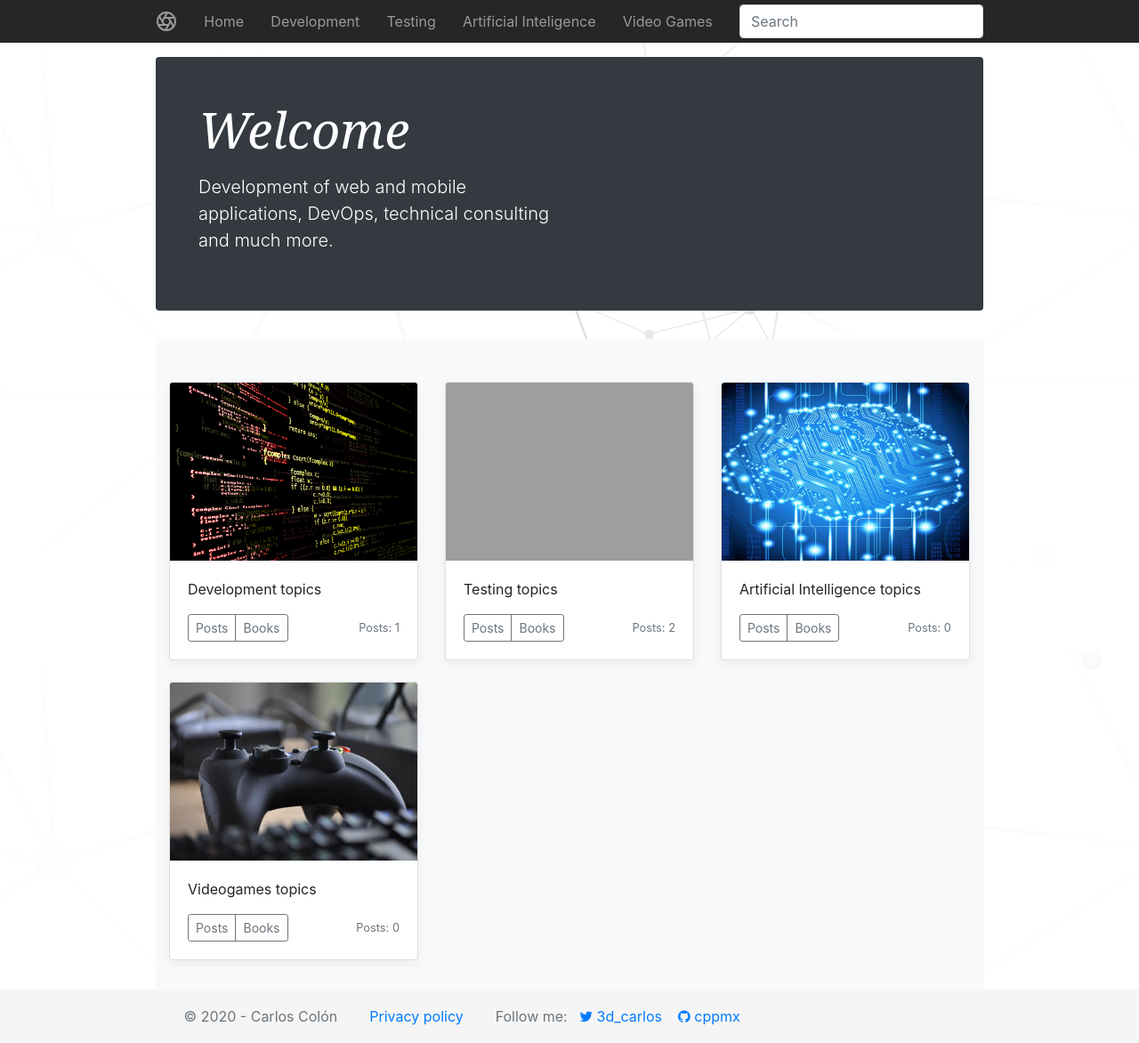
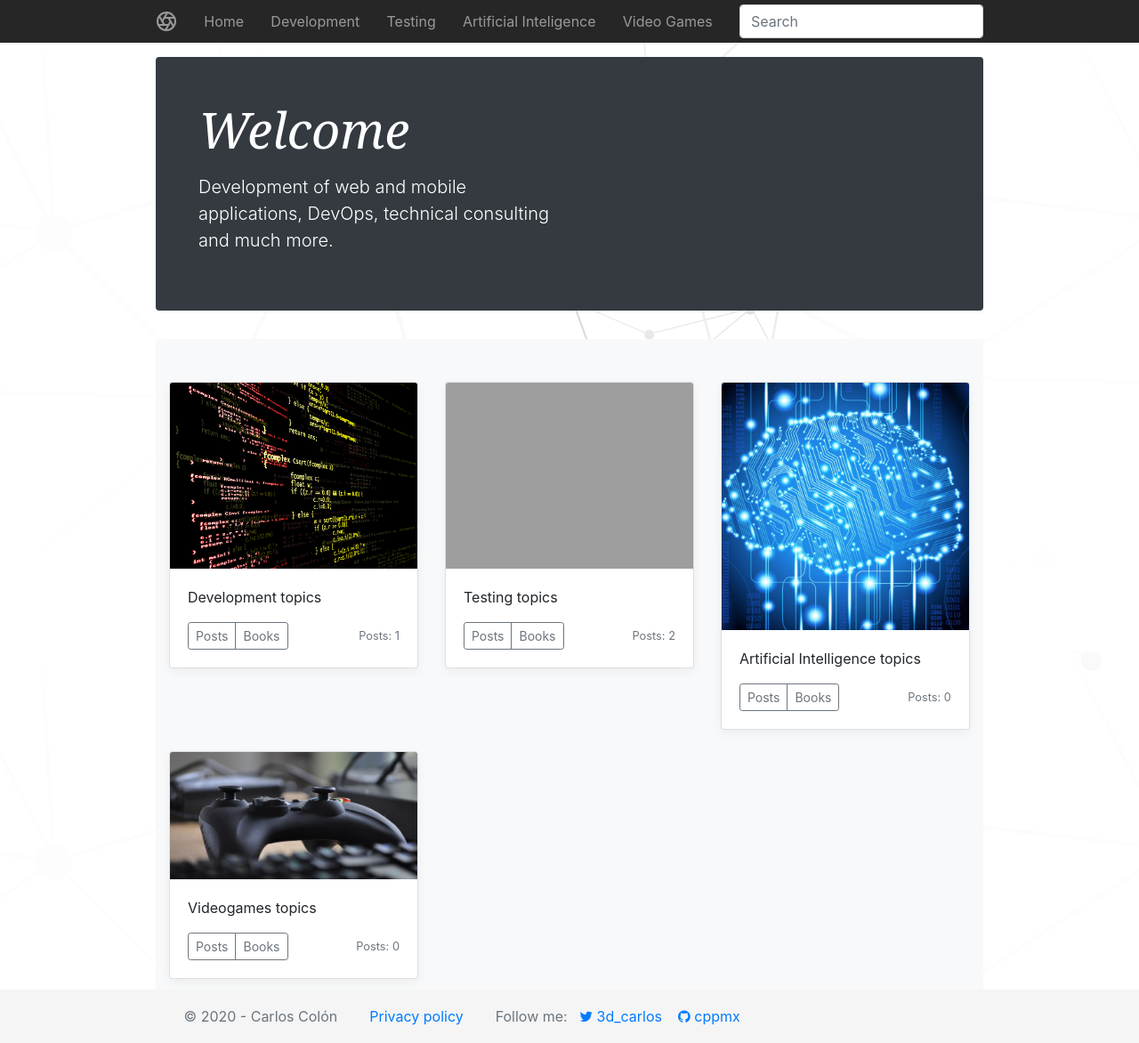
Before and after one commit to cppmx/cppmx.github.io, a Jekyll site: the page built from index.html, in a window 1280 px wide and 1172 px high. Shown: the whole window at 89% size. Built offline with Jekyll 4.4.1, drawn with Linux system fonts in a browser that asks for light colours.

Commit message:
Adjusted book presentation

```diff
--- a/_layouts/books.html
+++ b/_layouts/books.html
@@ -13,8 +13,6 @@
                     {% assign image_url = 'images/covers/' | append: book.id | append: '.jpg' %}
                     <img class="card-img-top img-fluid" src="{{ image_url | absolute_url }}" alt="{{ book.title }} cover">
                     <div class="card-body">
-                        <h5 class="card-title">{{ book.title }}</h5>
-                        <p class="card-text">By {{ book.author }}</p>
                         <div class="d-flex justify-content-between align-items-center">
                             <div class="btn-group">
                                 <a type="button" class="btn btn-sm btn-outline-secondary"
--- a/css/site.css
+++ b/css/site.css
@@ -184,7 +184,3 @@
 .buffer {
     background-color: #323b43;
 }
-
-.card-img-top {
-  height: 200px;
-}
```
